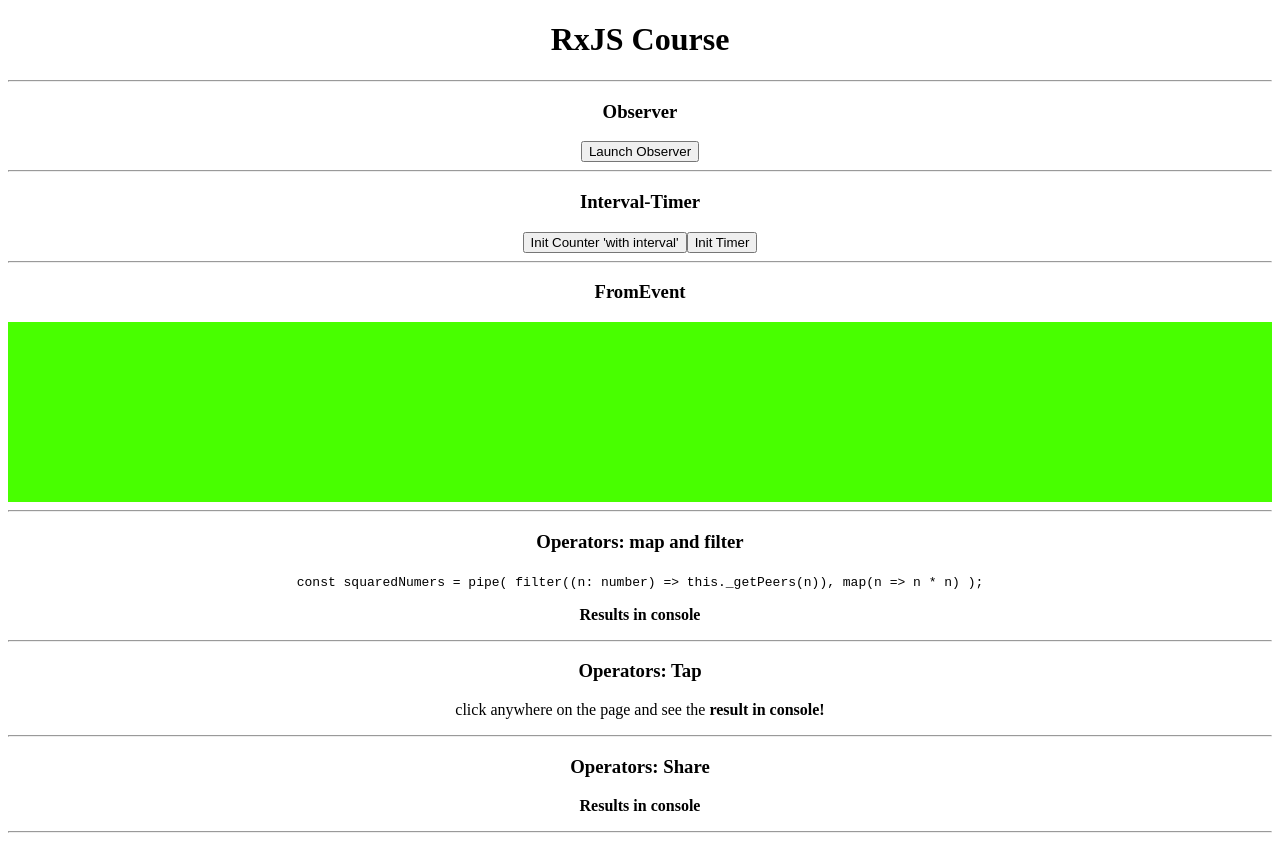
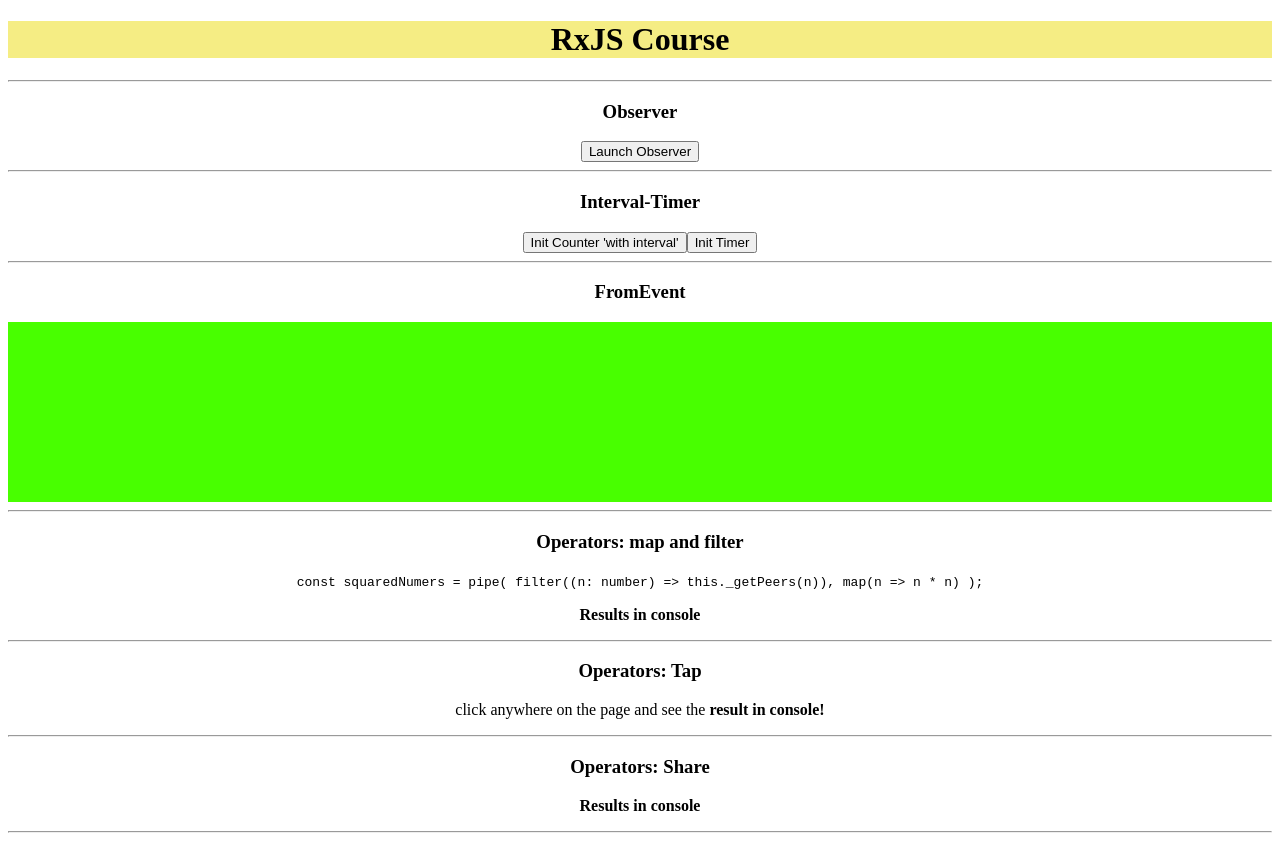
Before and after one commit to erickangweisz/RxJS-Course, an Angular app: page / in a window 1280 px wide. Built offline with nearby package versions, Linux system fonts and the light colour scheme.

Commit message:
add background color to title

```diff
--- a/src/app/app.component.html
+++ b/src/app/app.component.html
@@ -1,5 +1,5 @@
 <div class="container">
-    <h1>RxJS Course</h1>
+    <h1 class="bg-yellow">RxJS Course</h1>
     <hr>
 
     <app-observer></app-observer>
--- a/src/app/app.component.sass
+++ b/src/app/app.component.sass
@@ -1,2 +1,5 @@
 .container
     text-align: center
+
+.bg-yellow
+    background-color: #f5ed84
```
